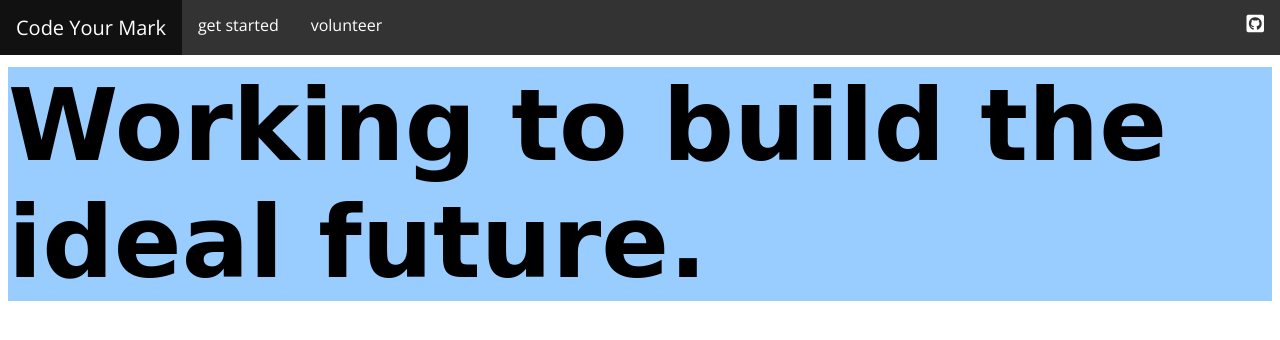
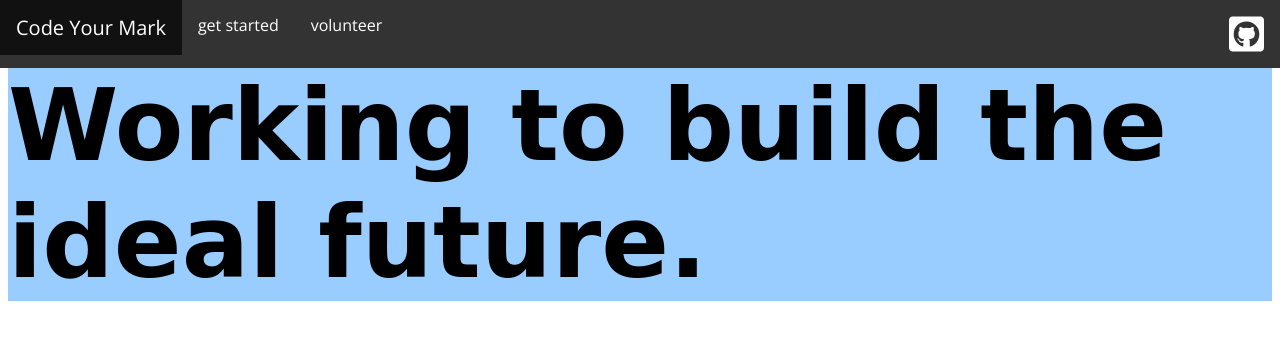
Before and after one commit to code-your-mark/code-your-mark.github.io, a plain HTML site: page index.html in a window 1280 px wide. Drawn offline with nearby package versions, Linux system fonts and the light colour scheme; a web font is replaced by a local one.

Commit message:
bigger github icon, again.

```diff
--- a/index.html
+++ b/index.html
@@ -52,7 +52,7 @@
 				<li id="logo"><a href="index.html">Code Your Mark</a></li>
 				<li><a href="#">get started</a></li>
 				<li><a href="#">volunteer</a></li>
-				<li style="float: right;font-size:20px !important;"><a href="https://github.com/code-your-mark" class="fab fa-github-square"></a>
+				<li style="float: right;font-size:40px !important;"><a href="https://github.com/code-your-mark" class="fab fa-github-square"></a>
 			</ul>
 		</div>
 		<h1 id="front-tagline">Working to build the ideal future.</h1>
```
